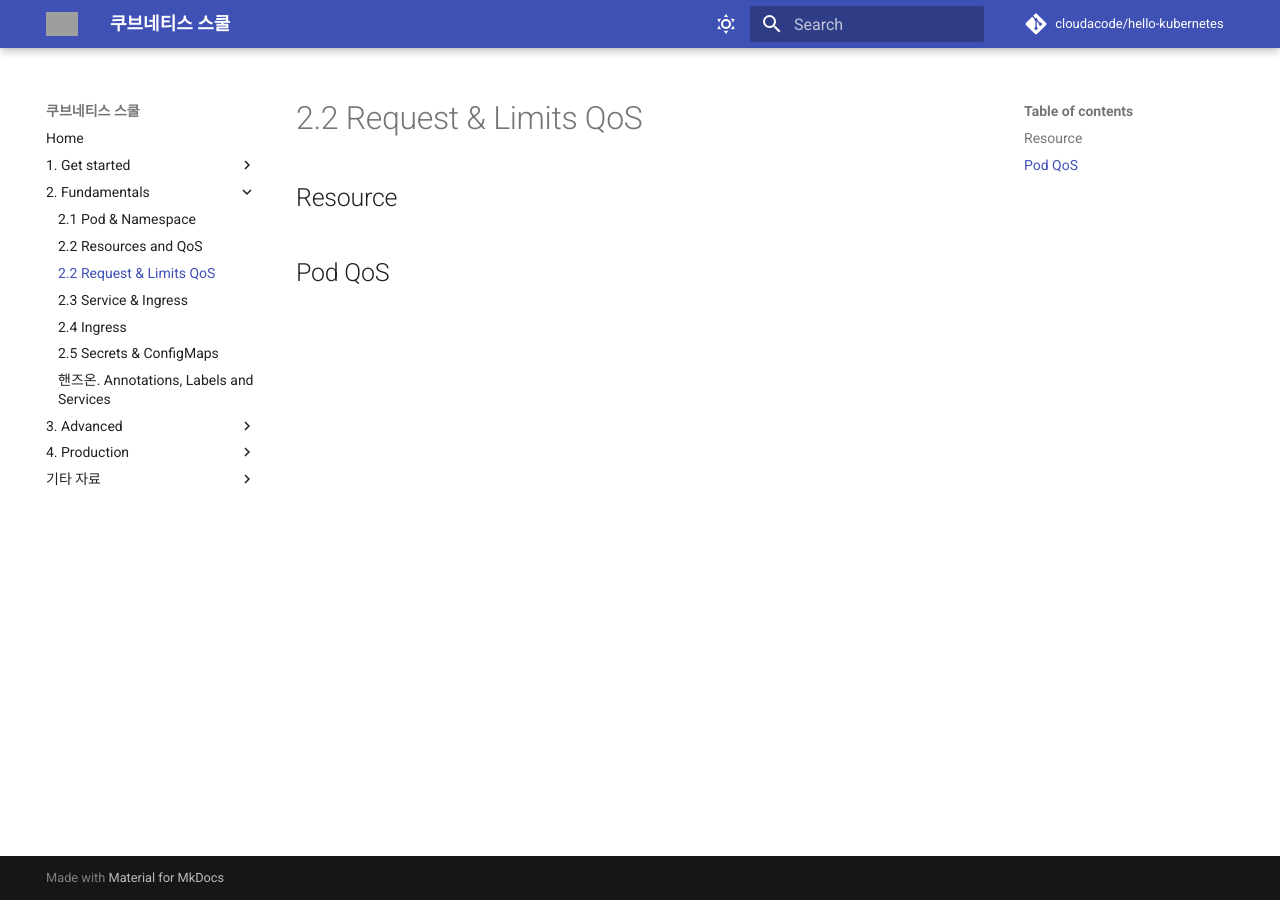
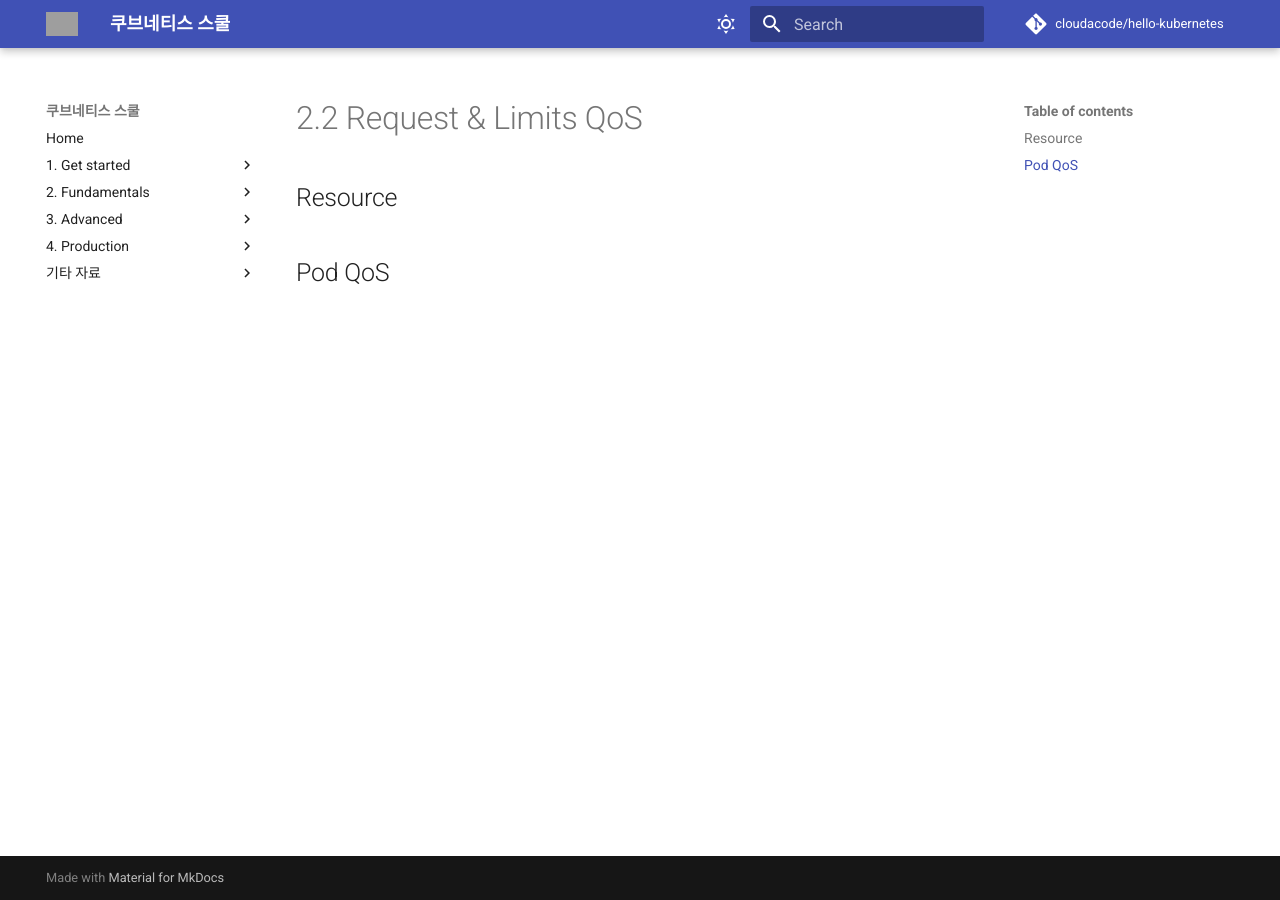
Before and after one commit to cloudacode/hello-kubernetes, an MkDocs documentation site: the page built from docs/hello-kubernetes/section02/s2-c2.md, in a window 1280 px wide. Built offline with MkDocs 1.6.1 and Material for MkDocs 9.7.7, drawn with Linux system fonts in a browser that asks for light colours; comment, search, counter and statistics services are not loaded; part of the change alters nothing that is shown; grey boxes are pictures that could not be loaded.

```diff
--- a/mkdocs.yml
+++ b/mkdocs.yml
@@ -49,7 +49,6 @@ nav:
   - 2. Fundamentals:
     - hello-kubernetes/section02/pod-namespce.md
     - hello-kubernetes/section02/pod-requests-limits.md
-    - hello-kubernetes/section02/s2-c2.md
     - hello-kubernetes/section02/service-ingress.md
     - hello-kubernetes/section02/s2-c4.md
     - hello-kubernetes/section02/s2-c5.md
```
